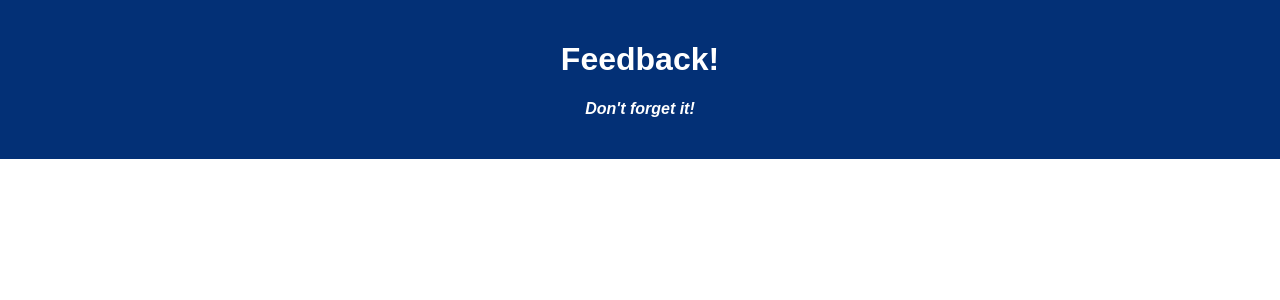
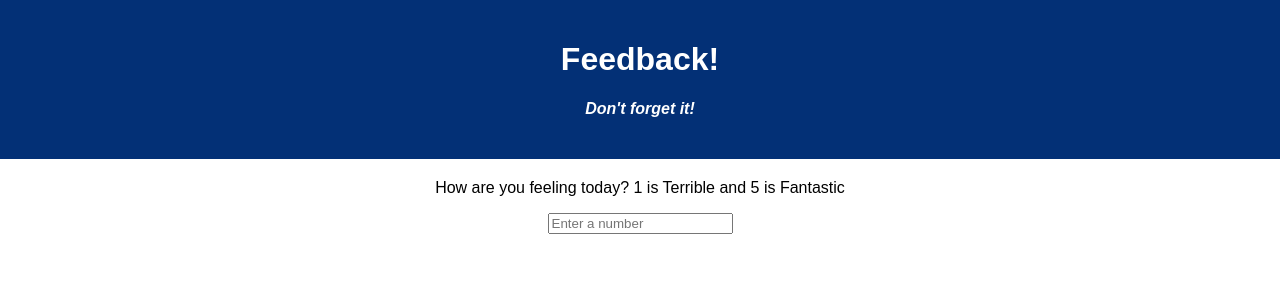
Before and after one commit to joshgulledge/feedback-app, a React (Create React App) app: page / in a window 1280 px wide. Shown: the top 300 px of the page. Built offline with nearby package versions, Linux system fonts and the light colour scheme.

Commit message:
installing and setting up boiler plate

```diff
--- a/package.json
+++ b/package.json
@@ -9,7 +9,9 @@
     "pg": "^8.2.1",
     "react": "^17.0.1",
     "react-dom": "^17.0.1",
-    "react-scripts": "^4.0.1"
+    "react-redux": "^7.2.2",
+    "react-scripts": "^4.0.1",
+    "redux": "^4.0.5"
   },
   "devDependencies": {
     "nodemon": "^1.18.5"
--- a/src/components/App/App.jsx
+++ b/src/components/App/App.jsx
@@ -1,8 +1,17 @@
-import React from 'react';
+import React, {useState} from 'react';
 import axios from 'axios';
 import './App.css';
 
+
 function App() {
+
+  const [feelingInput, setFeelingInput] = useState('');
+
+  const saveFeelingInput = function (e) {
+    console.log('target value: ', e.target.value);
+    setFeelingInput(e.target.value);
+    console.log('feeling input is: ', feelingInput);
+  }; // end saveFeelingInput
 
   return (
     <div className='App'>
@@ -10,6 +19,12 @@ function App() {
         <h1 className='App-title'>Feedback!</h1>
         <h4>Don't forget it!</h4>
       </header>
+        <p>How are you feeling today? 1 is Terrible and 5 is Fantastic</p>
+        <input type="number"
+        value={feelingInput}
+        placeholder="Enter a number"
+        onChange={saveFeelingInput}
+        />
     </div>
   );
 }
```
Also changed, not shown: 1 other file (tests, documents, lock files or other folders).
